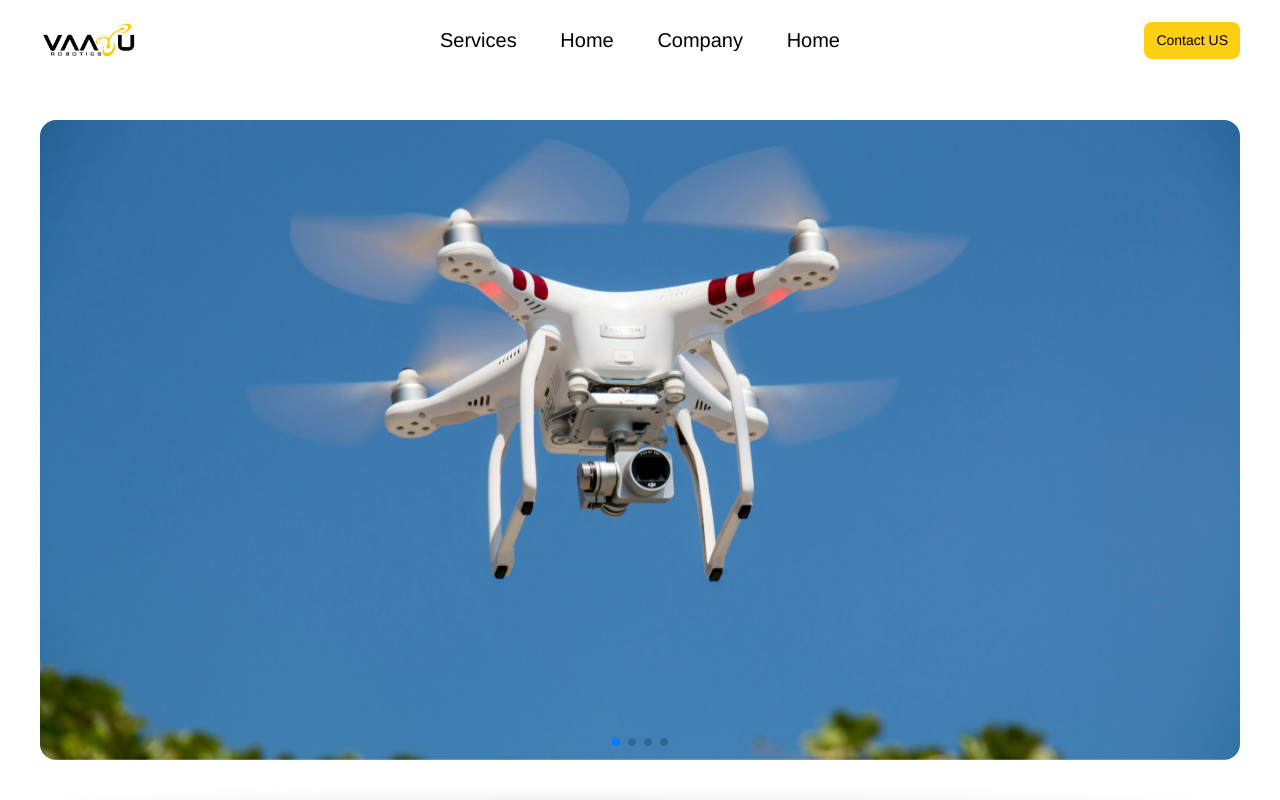
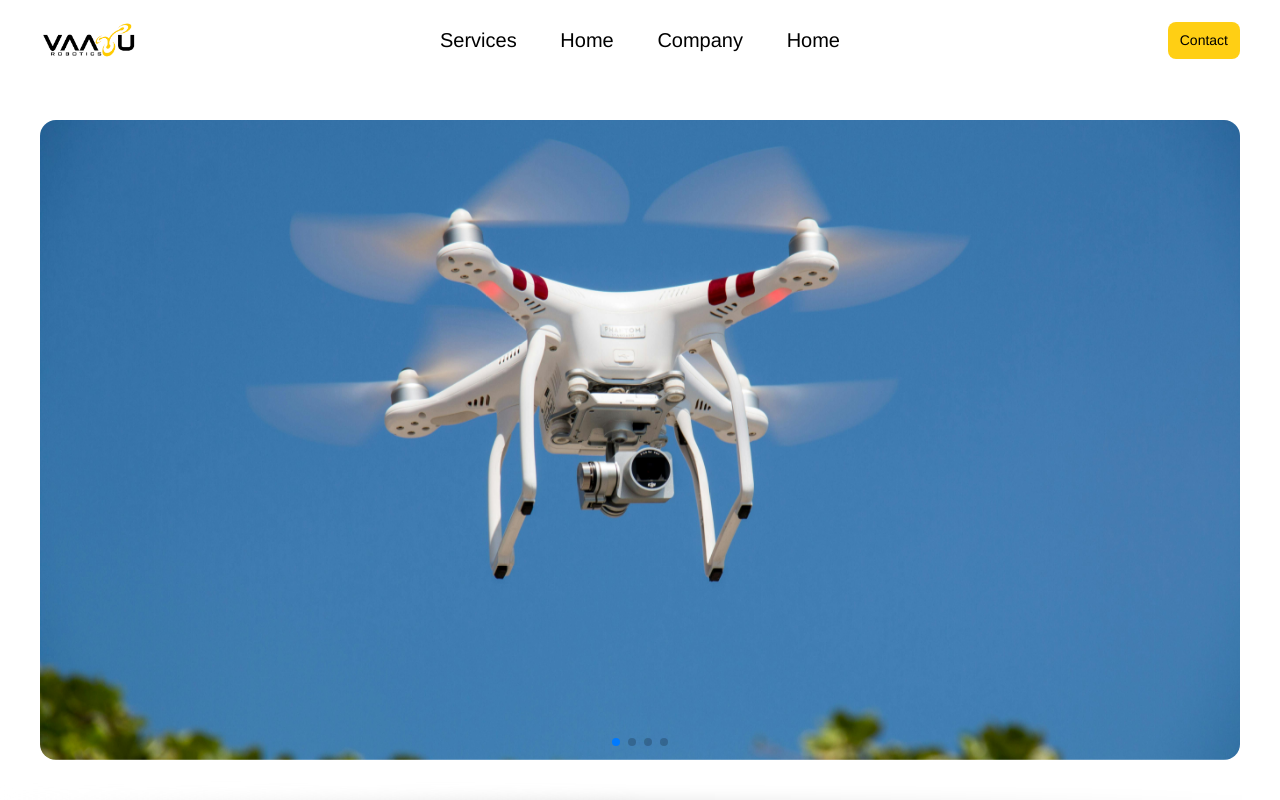
Before and after one commit to AbhimanyuSaxena1/vayutech, a React (Vite) app: page / in a window 1280 px wide. Shown: the top 800 px of the page. Built offline with nearby package versions, Linux system fonts and the light colour scheme; grey boxes are pictures that could not be loaded.

Commit message:
fixed overflow error

```diff
--- a/src/Component/Navbar.jsx
+++ b/src/Component/Navbar.jsx
@@ -1,8 +1,6 @@
 import React, { useEffect, useRef } from 'react';
 import { Link } from 'react-router-dom';
 import { gsap } from 'gsap';
-
-import Btn from './button';
 import { useState } from 'react';
 const Navbar = () => {
   const logoRef = useRef(null);
@@ -45,7 +43,7 @@ const Navbar = () => {
   }, []);
 
   return (
-    <div className='w-screen '>
+    <div className='w-full '>
     <nav className="w-full h-[10vh] bg-white text-black  flex items-center justify-between px-10 py-4">
       <div className="logo w-1/3 h-full flex items-center">
         <div ref={logoRef} className="image w-25 ">
@@ -83,17 +81,21 @@ const Navbar = () => {
         </Link>
       </div>
       <div className="contact  w-1/3 h-full flex items-center justify-end">
-   {/* <Link to="/contactus " className='hover:scale-105 transition-all duration-75 hover:-translate-y-1'>
+   <Link to="/contactus " className='hidden md:block hover:scale-105 transition-all duration-75 hover:-translate-y-1'>
         <button
           ref={buttonRef}
           className="px-3 py-2 cursor-pointer  bg-[#FFCF14] rounded-lg"
         >
           Contact
         </button>
-   </Link> */}
-    <Btn className="md:hidden" ref={buttonRef} name="Contact US" link="/contactus">
-
-    </Btn>
+   </Link>
+    <div className="md:hidden">
+          <button className="text-black hover:text-blue-300 focus:outline-none" onClick={handleBurgerClick}>
+            <svg className="w-6 h-6" fill="none" stroke="currentColor" viewBox="0 0 24 24">
+              <path strokeLinecap="round" strokeLinejoin="round" strokeWidth={2} d="M4 6h16M4 12h16M4 18h16" />
+            </svg>
+          </button>
+        </div>
       </div>
     </nav>
       <div className={`absolute left-0 w-full   h-full inset-0  bg-black/40 backdrop-blur-sm bg-opacity-80 z-50 flex flex-col items-center justify-center transition-transform duration-300 ${showMobileMenu ? 'translate-x-0' : '-translate-x-full'} md:hidden`} style={{ pointerEvents: showMobileMenu ? 'auto' : 'none' }}>
```
